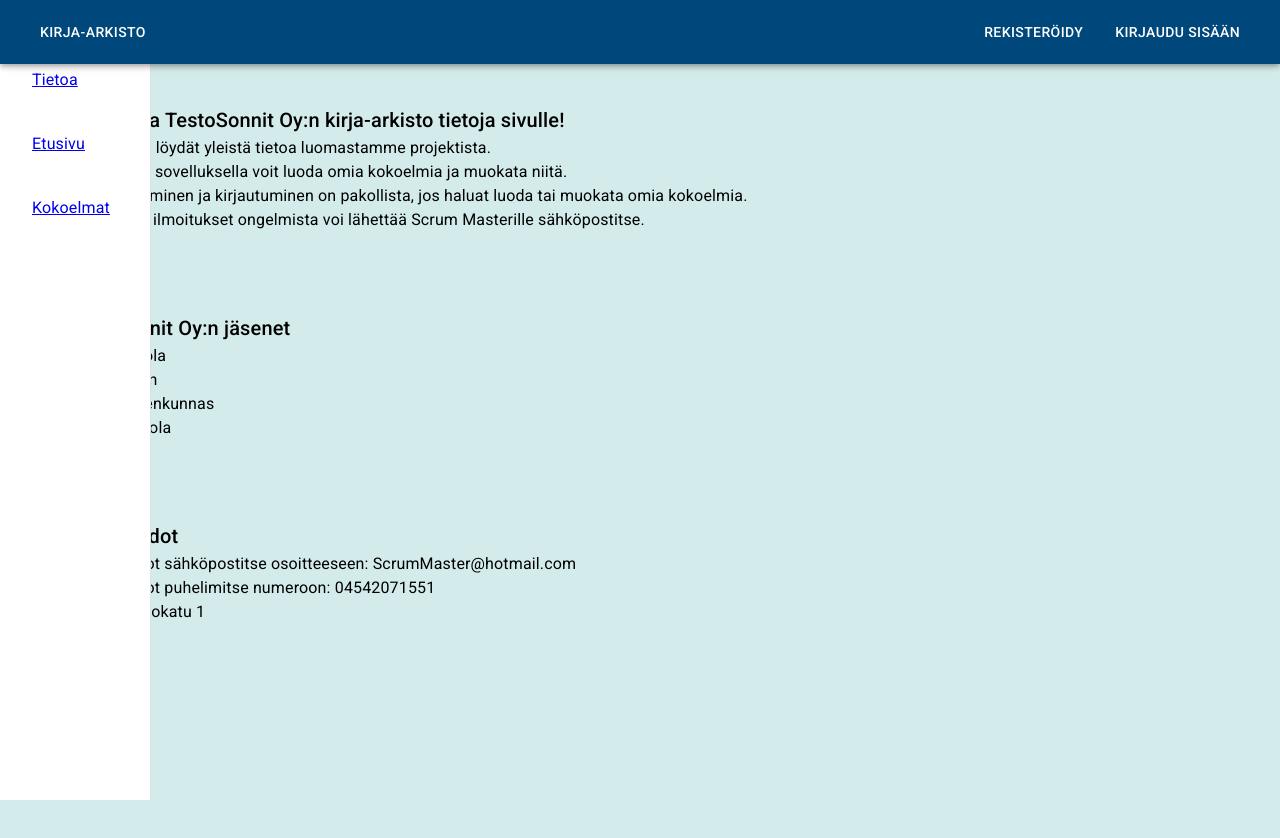
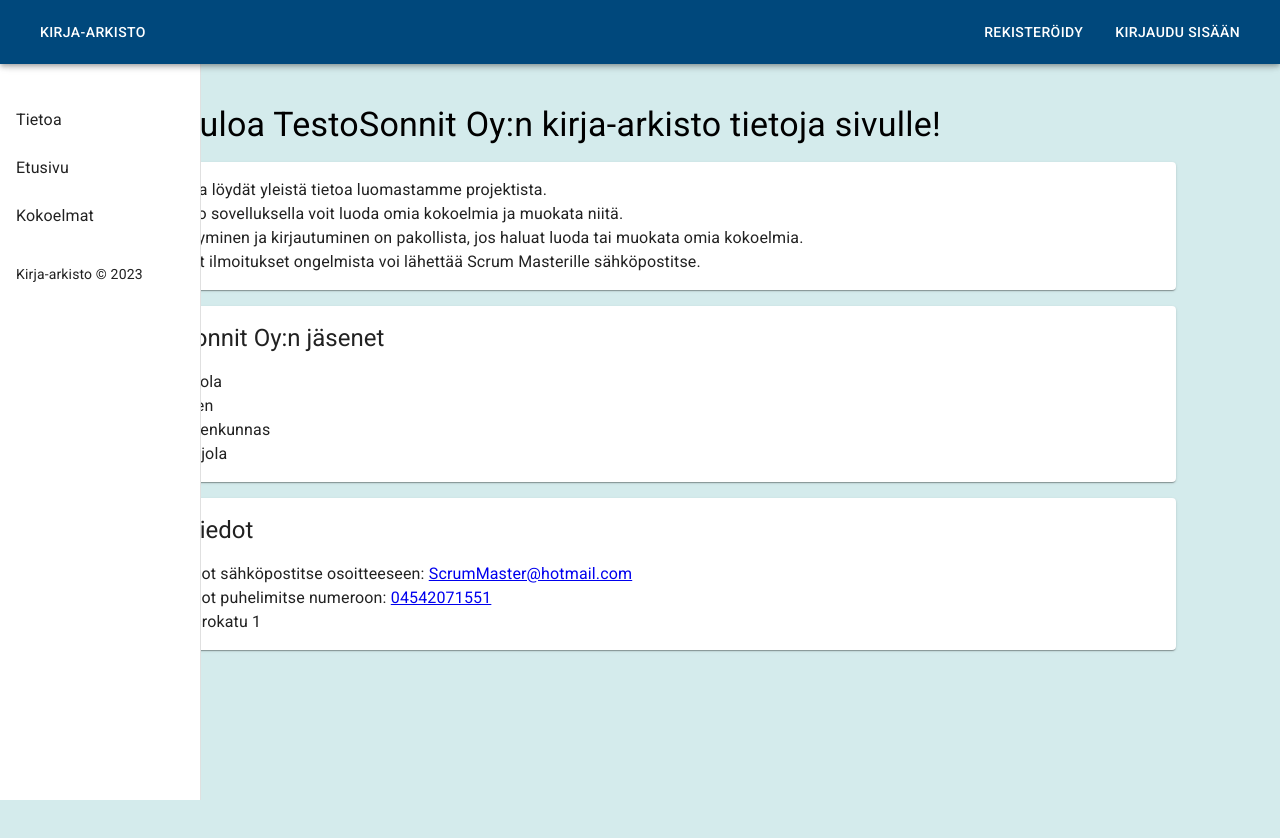
Before and after one commit to Jonpaavo/OT2, a React (Create React App) app in the folder app/: page /tietoa in a window 1280 px wide. Shown: the top 838 px of the page. Built offline with nearby package versions, Linux system fonts and the light colour scheme.

Commit message:
Iso läjä päivityksiä käyttöliittymään

```diff
--- a/app/src/komponentit/Etusivu.js
+++ b/app/src/komponentit/Etusivu.js
@@ -14,7 +14,7 @@ const Etusivu = () => {
                 <Typography align="left" gutterBottom>Tervetuloa kirja-arkisto sovellukseen ja nauti lukemisesta!</Typography>
                 <Typography align="left" gutterBottom>Alla olevasta napista pääset selaamaan kirja-arkiston kokoelmaa.</Typography>
                     <Box sx={{ display: "flex", justifyContent: "center", mt: 5 }}>
-                        <Button variant="contained" color="primary" href="/kokoelma">Tutustu kokoelmaamme</Button>
+                        <Button variant="contained" color="primary" href="/kokoelmat">Tutustu kokoelmaamme</Button>
                     </Box>
             </Box>
         </Container>
--- a/app/src/komponentit/Kirjautuminen.js
+++ b/app/src/komponentit/Kirjautuminen.js
@@ -80,6 +80,7 @@ const Kirjautuminen = (props) => {
         <>
             <Container maxWidth={false} sx={{bgcolor: "#D4EBEC", height: "100vh"}}>
                 <Container>
+                    <Container>
                     <Typography variant="h6" align="center">Tämä on Kirjautuminen</Typography>
 
                     <Box component="form" sx={{}} noValidate autoComplete="off">
@@ -96,6 +97,7 @@ const Kirjautuminen = (props) => {
 
 
                     </Box>
+                    </Container>
                 </Container>
             </Container>
 
--- a/app/src/komponentit/Rekisteroityminen.js
+++ b/app/src/komponentit/Rekisteroityminen.js
@@ -64,6 +64,7 @@ const Rekisteroityminen = () => {
         <>
             <Container maxWidth={false} sx={{bgcolor: "#D4EBEC", height: "100vh"}}>
                 <Container>
+                    <Container>
                     <Typography variant="h6" align="center">Tämä on rekisteröityminen</Typography>
 
                     <Box component="form" sx={{}} noValidate autoComplete="off">
@@ -78,6 +79,7 @@ const Rekisteroityminen = () => {
 
                     </Box>
                 </Container>
+                </Container>
             </Container>
 
 
--- a/app/src/komponentit/Tietoa.js
+++ b/app/src/komponentit/Tietoa.js
@@ -1,38 +1,71 @@
 import { Paper, Typography } from "@mui/material";
-import { Container } from "@mui/system";
+import { Container, Box } from "@mui/system";
+import { styled } from "@mui/material/styles";
+
+const StyledContainer = styled(Container)({
+  backgroundColor: "#D4EBEC",
+  height: "100vh",
+});
+
+const StyledPaper = styled(Paper)({
+  padding: "1rem",
+  marginBottom: "1rem",
+});
 
 const Tietoa = (props) => {
-
-
   return (
     <>
-            <Container maxWidth={false} sx={{bgcolor: "#D4EBEC", height: "100vh"}}>
-                <Container sx={{p:5}}>
-                    <Typography variant="h6" align="left">Tervetuloa TestoSonnit Oy:n kirja-arkisto tietoja sivulle!</Typography>
-                    <Typography align="left">Tältä sivulta löydät yleistä tietoa luomastamme projektista.</Typography>
-                    <Typography align="left">Kirja-arkisto sovelluksella voit luoda omia kokoelmia ja muokata niitä.</Typography>
-                    <Typography align="left">Rekisteröityminen ja kirjautuminen on pakollista, jos haluat luoda tai muokata omia kokoelmia.</Typography>
-                    <Typography align="left">Mahdolliset ilmoitukset ongelmista voi lähettää Scrum Masterille sähköpostitse.</Typography>
-                </Container>
-                <Container sx={{p:5}}>
-                    <Typography variant="h6" align="left">TestoSonnit Oy:n jäsenet</Typography>
+      <StyledContainer maxWidth={false}>
+        <Container>
+        <Box sx={{ p: 5 }}>
+          <Typography variant="h4" sx={{ mb: 2 }}>Tervetuloa TestoSonnit Oy:n kirja-arkisto tietoja sivulle!</Typography>
+          <StyledPaper>
+            <Typography align="left">
+              Tältä sivulta löydät yleistä tietoa luomastamme projektista.
+            </Typography>
+            <Typography align="left">
+              Kirja-arkisto sovelluksella voit luoda omia kokoelmia ja muokata
+              niitä.
+            </Typography>
+            <Typography align="left">
+              Rekisteröityminen ja kirjautuminen on pakollista, jos haluat luoda
+              tai muokata omia kokoelmia.
+            </Typography>
+            <Typography align="left">
+              Mahdolliset ilmoitukset ongelmista voi lähettää Scrum Masterille
+              sähköpostitse.
+            </Typography>
+          </StyledPaper>
+          <StyledPaper>
+            <Typography variant="h5" sx={{ mb: 2 }}>
+              TestoSonnit Oy:n jäsenet
+            </Typography>
             <Typography align="left">Jonni Paavola</Typography>
             <Typography align="left">Olli Tanninen</Typography>
             <Typography align="left">Taneli Saarenkunnas</Typography>
             <Typography align="left">Topias Pohjola</Typography>
+          </StyledPaper>
+          <StyledPaper>
+            <Typography variant="h5" sx={{ mb: 2 }}>
+              Yhteystiedot
+            </Typography>
+            <Typography align="left">
+              Yhteydenotot sähköpostitse osoitteeseen:{" "}
+              <a href="mailto:ScrumMaster@hotmail.com">
+                ScrumMaster@hotmail.com
+              </a>
+            </Typography>
+            <Typography align="left">
+              Yhteydenotot puhelimitse numeroon:{" "}
+              <a href="tel:04542071551">04542071551</a>
+            </Typography>
+            <Typography align="left">Osoite: Microkatu 1</Typography>
+          </StyledPaper>
+        </Box>
         </Container>
-                <Container sx={{p:5}}>
-                    <Typography variant="h6" align="left">Yhteystiedot</Typography>
-                    <Typography align="left">Yhteydenotot sähköpostitse osoitteeseen: ScrumMaster@hotmail.com</Typography>
-                    <Typography align="left">Yhteydenotot puhelimitse numeroon: 04542071551</Typography>
-                    <Typography align="left">Osoite: Microkatu 1</Typography>
-                </Container>
-            </Container>
+      </StyledContainer>
+    </>
+  );
+};
 
-
-
-
-        </>
-    )
-}
-export {Tietoa}
+export { Tietoa };
--- a/app/src/komponentit/Valikko.js
+++ b/app/src/komponentit/Valikko.js
@@ -1,63 +1,55 @@
-import { Box, Drawer, List, ListItem, ListItemButton, ListItemText, Typography } from "@mui/material";
+import { Box, Drawer, List, ListItem, ListItemButton, ListItemIcon, ListItemText, Typography } from "@mui/material";
 import { useState } from "react";
-import {Link} from 'react-router-dom'
-
+import { Link } from 'react-router-dom'
 
 const Valikko = (props) => {
-// , background: ""
-
-
-
-
   return (
     <>
-
-
-
-            <Drawer variant="permanent" sx={{bgcolor: "red"}} >
-
-                <List sx={{ width: 150}}>
+      <Drawer variant="permanent" sx={{ bgcolor: "#D4EBEC" }}>
+        <Box sx={{ p: 2 }}>
+          <Typography variant="h6">Valikko</Typography>
+        </Box>
+        <List sx={{ width: 200, fontSize: 18 }}>
           <ListItem>
-                        <ListItemButton>
-                            <ListItemText>
-
-                            </ListItemText>
+            <ListItemIcon>
+              <ListItemText></ListItemText>
+            </ListItemIcon>
+          </ListItem>
+          <ListItem disablePadding>
+            <ListItemButton sx={{ borderRadius: '0 25px 25px 0' }}>
+              <Link to={'/tietoa'} style={{ textDecoration: 'none', color: 'inherit' }}>
+                <ListItemText primary="Tietoa" />
+              </Link>
             </ListItemButton>
           </ListItem>
-                    <ListItem>
-                        <ListItemButton>
-                            <ListItemText>
-                                <Link to={'/tietoa'}>Tietoa</Link>
-                            </ListItemText>
+          <ListItem disablePadding>
+            <ListItemButton sx={{ borderRadius: '0 25px 25px 0' }}>
+              <Link to={'/'} style={{ textDecoration: 'none', color: 'inherit' }}>
+                <ListItemText primary="Etusivu" />
+              </Link>
             </ListItemButton>
           </ListItem>
-                    <ListItem>
-                        <ListItemButton>
-                            <ListItemText>
-                                <Link to={'/'}>Etusivu</Link>
-                            </ListItemText>
+          <ListItem disablePadding>
+            <ListItemButton sx={{ borderRadius: '0 25px 25px 0' }} onClick={() => props.setLaskuri(props.laskuri + 1)}>
+              <Link to={'/kokoelmat'} style={{ textDecoration: 'none', color: 'inherit' }}>
+                <ListItemText primary="Kokoelmat" />
+              </Link>
             </ListItemButton>
           </ListItem>
-                    <ListItem>
-                        <ListItemButton>
-                            <ListItemText>
-                                <Link to ={'/kokoelmat'} onClick={() => props.setLaskuri(props.laskuri + 1 )}>Kokoelmat</Link>
-                            </ListItemText>
+          {props.kirjautumisToken && (
+            <ListItem disablePadding>
+              <ListItemButton sx={{ borderRadius: '0 25px 25px 0' }} onClick={() => props.setLaskuri(props.laskuri + 1)}>
+                <Link to={'/omakokoelma'} style={{ textDecoration: 'none', color: 'inherit' }}>
+                  <ListItemText primary="Oma kokoelma" />
+                </Link>
               </ListItemButton>
             </ListItem>
-                    { props.kirjautumisToken && <ListItem>
-                        <ListItemButton>
-                            <ListItemText>
-                                <Link to ={'/omakokoelma'} onClick={() => props.setLaskuri(props.laskuri + 1 )}>Oma kokoelma</Link>
-                            </ListItemText>
-                        </ListItemButton>
-                    </ListItem>}
+          )}
         </List>
-
+        <Typography variant="body2" sx={{ p: 2 }}>Kirja-arkisto © 2023</Typography>
       </Drawer>
-
     </>
-
   )
 }
-export {Valikko}
+
+export { Valikko }
--- a/app/src/komponentit/kokoelma.js
+++ b/app/src/komponentit/kokoelma.js
@@ -143,6 +143,7 @@ const Kokoelma = (props) => {
 
         <>
             <Container sx={{bgcolor: "lightgoldenrodyellow", height: "100vh"}}>
+                <Container>
 
                 { props.admin == true &&
                     <div>
@@ -195,6 +196,7 @@ const Kokoelma = (props) => {
                             </TableBody>
                         </Table>
                     </TableContainer>
+                    </Container>
             </Container>
         </>
     )
--- a/app/src/komponentit/omakokoelma.js
+++ b/app/src/komponentit/omakokoelma.js
@@ -187,9 +187,12 @@ const OmaKokoelma =(props) => {
 
         <>
             <Container maxWidth={false} sx={{bgcolor: "#D4EBEC", height: "100vh"}}>
+                <Container>
+
                 <Typography variant="h6" align="center">Tämä on oma kokoelma</Typography>
                 {!muokkaaKokoelmat ?
-                    <Container>
+
+                        <Container>
                     <form>
                         <Typography variant="h6" align="center">Muokkaus</Typography>
                         <TextField required id="outlined-kirjasarja" label="Kirjasarja"  defaultValue={muokkaaKirjaSarja} onChange={(e) => setMuokkaaKirjaSarja(e.target.value)} />
@@ -256,6 +259,7 @@ const OmaKokoelma =(props) => {
                         <Button onClick={() => {poistaDialog() ; setPoistettavaId("")}}>Peru poisto</Button>
                     </DialogActions>
                </Dialog>
+               </Container>
 
             </Container>
 
--- a/app/src/komponentit/omankokoelmankirjat.js
+++ b/app/src/komponentit/omankokoelmankirjat.js
@@ -281,6 +281,7 @@ const Omankokoelmankirjat = (props) => {
 
         <>
             <Container  sx={{bgcolor: "lightsteelblue", height: "100vh"}}>
+                <Container>
 
                 <Typography variant="h6" align="center">Tämä on oman kirjahyllyn kokoelman kirjat</Typography>
                 <Typography variant="h6" align="center">Valitun kirjasarjan id on: {props.idOmatSarjat}</Typography>
@@ -380,6 +381,7 @@ const Omankokoelmankirjat = (props) => {
                         <Button onClick={() => {poistaDialog() ; setPoistaIidee("")}}>Peru poisto</Button>
                     </DialogActions>
                </Dialog>
+               </Container>
 
 
             </Container>
```
Lines whose indentation alone changed are shown as unchanged.
